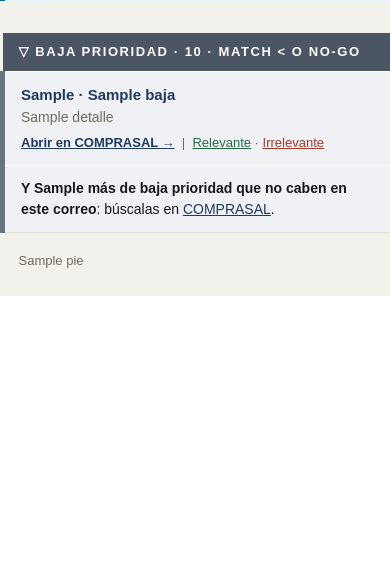
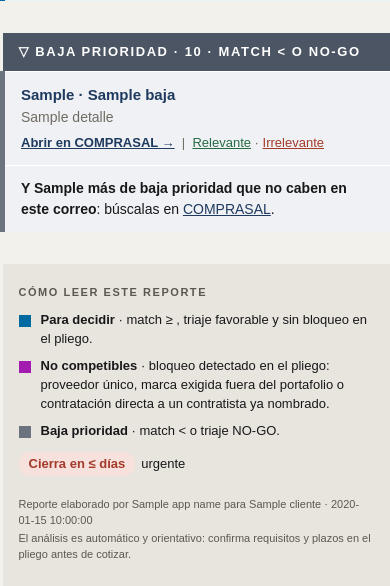
Before and after one commit to emgonzalez/tender-opportunity-tracker, a Python web app: template templates/report.html in a window 390 px wide. Shown: the part 1263-1849 px from the top of the page. Before the commit the page ends 1559 px from the top, so only its background shows below. Run offline with Jinja, Linux system fonts and the light colour scheme; the template is opened without the code that fills it: most values are stand-ins (such as "Sample title", 1, 10 or a date in 2020).

Commit message:
feat(notifier): pie del correo en tres bloques (cómo leer, votos, metadatos)
- Fondo un tono más oscuro que el cuerpo (#E8E5DE / #1A1A1A), 32 px tras la última sección.
- «Cómo leer este reporte»: tres definiciones con cuadrito de 12 px del color de la
  franja de su sección (tabla) y el chip rojo «Cierra en ≤ 7 días · urgente».
- Línea divisoria y «Tus votos Relevante / Irrelevante…» solo si el correo trae enlaces de voto.
- Metadatos a 11 px en dos líneas.
- Overrides oscuros: media query + [data-ogsb] para fondo y cuadritos.
- Pila de fuentes acortada (Arial,sans-serif) para mantener el peso bajo el presupuesto.

Co-Authored-By: Claude Sonnet 5.5 <noreply@anthropic.com>

```diff
--- a/src/notifier/email_sender.py
+++ b/src/notifier/email_sender.py
@@ -524,6 +524,8 @@ def componer_correo(
             "comprasal_url": COMPRASAL_URL,
             "regla_baja": f"match < {UMBRAL_MATCH_DECIDIR} o triaje NO-GO",
             "umbral_decidir": UMBRAL_MATCH_DECIDIR,
+            "dias_urgente": DIAS_ESTA_SEMANA,
+            "cliente": getattr(client_profile, "client_name", ""),
             "pie": _pie(app_full_name, feedback.activo(config)),
         }
 
@@ -537,6 +539,9 @@ def componer_correo(
             c = armar(detalladas, max_baja)
             for clave in ("decidir", "decidir_lineas", "no_competibles", "baja"):
                 c[clave] = [{**o, "feedback": con_votos(o)} for o in c[clave]]
+            # La frase «Tus votos…» del pie solo si algún enlace de voto salió en el correo.
+            c["con_votos"] = any(o["feedback"] for clave in ("decidir", "decidir_lineas", "no_competibles", "baja")
+                                 for o in c[clave])
             html = template.render(**c)
             if len(html.encode("utf-8")) <= PRESUPUESTO_HTML:
                 break
--- a/templates/report.html
+++ b/templates/report.html
@@ -16,7 +16,8 @@
     Presupuesto de peso: tests/test_email_peso.py (Gmail recorta a ~102 KB). #}
 {%- set NAVY = '#1F3A5F' %}{% set VERDE = '#2E7D4F' %}{% set ROJO = '#A33A2A' %}{% set AMBAR = '#8A6D1F' %}
 {%- set CREMA = '#F3F1EC' %}{% set GRIS = '#6F6B62' %}{% set LINEA = '#E2DED3' %}{% set TINTA = '#18181A' %}
-{%- set FF = 'Arial,Helvetica,sans-serif' %}
+{#- Pila corta a propósito: se repite ~280 veces y el correo vive bajo el presupuesto de peso de Gmail. #}
+{%- set FF = 'Arial,sans-serif' %}
 {#- Un tono propio y saturado por sección; NO se usa en ningún otro elemento del correo (rojo, verde y ámbar
     siguen reservados a urgencia, Relevante/Irrelevante y match). `banda`/`tinte`/`franja`/`txt` en modo claro;
     los valores oscuros viven en las clases bd-/tn-/fr- del <style>. #}
@@ -26,6 +27,8 @@
   'baj': {'banda': '#4B5563', 'tinte': '#EFF1F4', 'franja': '#6B7280', 'txt': '#FFFFFF'}} %}
 {#- Verde del enlace «Relevante» sobre los fondos tintados: VERDE (#2E7D4F) da 4,3-4,5:1 ahí; este da ≥ 4,5:1. #}
 {%- set VERDE_TXT = '#276B45' %}
+{#- Pie: fondo un tono más oscuro que el cuerpo. El gris del tema (#6F6B62) da 4,2:1 sobre él; este da ≥ 4,5:1. #}
+{%- set PIE_BG = '#E8E5DE' %}{% set PIE_GRIS = '#5C584F' %}
 <style type="text/css">
 body{margin:0;padding:0}
 table{border-collapse:collapse;mso-table-lspace:0;mso-table-rspace:0}
@@ -56,6 +59,8 @@ body,.bg{background:#121212 !important}
 .tn-dec{background:#0C2333 !important}.tn-nc{background:#2A1430 !important}.tn-baj{background:#1C1F25 !important}
 .bd-baj{background:#374151 !important;color:#E5E7EB !important}
 .fr-dec{border-left-color:#38BDF8 !important}.fr-nc{border-left-color:#E879F9 !important}.fr-baj{border-left-color:#9CA3AF !important}
+.pf{background:#1A1A1A !important}
+.sq-dec{background:#38BDF8 !important}.sq-nc{background:#E879F9 !important}.sq-baj{background:#9CA3AF !important}
 }
 {#- Outlook (app y web) no respeta prefers-color-scheme: oscurece con [data-ogsc] (texto) y [data-ogsb] (fondo). #}
 [data-ogsc] .tx{color:#EDEDED !important}[data-ogsc] .mu{color:#B8B3A8 !important}
@@ -72,6 +77,9 @@ body,.bg{background:#121212 !important}
 [data-ogsb] .tn-baj{background:#1C1F25 !important}[data-ogsb] .bd-baj{background:#374151 !important}
 [data-ogsb] .fr-dec{border-left-color:#38BDF8 !important}[data-ogsb] .fr-nc{border-left-color:#E879F9 !important}
 [data-ogsb] .fr-baj{border-left-color:#9CA3AF !important}
+[data-ogsb] .pf{background:#1A1A1A !important}
+[data-ogsb] .sq-dec{background:#38BDF8 !important}[data-ogsb] .sq-nc{background:#E879F9 !important}
+[data-ogsb] .sq-baj{background:#9CA3AF !important}
 </style>
 </head>
 <body class="bg" style="margin:0;padding:0;background:{{ CREMA }}">
@@ -84,6 +92,11 @@ body,.bg{background:#121212 !important}
 {%- macro boton(url, texto, bg, cls) %}<table role="presentation" width="100%" cellpadding="0" cellspacing="0" border="0"><tr><td class="{{ cls }}" align="center" bgcolor="{{ bg }}" style="background:{{ bg }};border-radius:4px"><a href="{{ url }}" target="_blank" style="display:block;padding:12px 14px;font:bold 15px/20px {{ FF }};color:#FFFFFF;text-decoration:none">{{ texto }}</a></td></tr></table>{% endmacro %}
 {%- macro color_match(m) %}{% if m >= 90 %}{{ VERDE }}{% elif m >= 80 %}{{ AMBAR }}{% else %}{{ GRIS }}{% endif %}{% endmacro %}
 {%- macro clase_match(m) %}{% if m >= 90 %}kv{% elif m >= 80 %}ka{% else %}mu{% endif %}{% endmacro %}
+{#- Fila de «Cómo leer este reporte»: cuadrito de 12 px del color de la franja de su sección (tabla, sin flex). #}
+{%- macro definicion(k, nombre, texto) %}
+<tr><td width="12" valign="top" style="width:12px;padding:5px 10px 0 0"><table role="presentation" width="12" cellpadding="0" cellspacing="0" border="0"><tr><td class="sq-{{ k }}" width="12" height="12" bgcolor="{{ SEC[k].franja }}" style="width:12px;height:12px;line-height:12px;font-size:0;background:{{ SEC[k].franja }}">&nbsp;</td></tr></table></td>
+<td class="tx" valign="top" style="padding:0 0 8px 0;font:13px/19px {{ FF }};color:{{ TINTA }}"><b>{{ nombre }}</b> · {{ texto }}</td></tr>
+{%- endmacro %}
 {#- Banda de encabezado de sección: 32 px de aire antes, franja sólida a todo el ancho. #}
 {%- macro banda(k, texto) %}
 <tr><td height="32" style="height:32px;line-height:32px;font-size:0;mso-line-height-rule:exactly">&nbsp;</td></tr>
@@ -178,7 +191,24 @@ body,.bg{background:#121212 !important}
 {%- if not decidir and not no_competibles and not baja %}
 <tr><td class="mu px" style="padding:14px 24px;font:14px/21px {{ FF }};color:{{ GRIS }}">Sin oportunidades relevantes en este período.</td></tr>
 {%- endif %}
-<tr><td class="ln mu px" style="padding:18px 24px 26px 24px;border-top:1px solid {{ LINEA }};font:13px/19px {{ FF }};color:{{ GRIS }}">{{ pie }}</td></tr>
+<tr><td height="32" style="height:32px;line-height:32px;font-size:0;mso-line-height-rule:exactly">&nbsp;</td></tr>
+<tr><td class="pf px" bgcolor="{{ PIE_BG }}" style="padding:20px 24px 24px 24px;background:{{ PIE_BG }};font-family:{{ FF }}">
+{#- 1 · Cómo leer este reporte #}
+<div class="mu" style="margin:0 0 10px 0;font:bold 11px/16px {{ FF }};letter-spacing:.14em;text-transform:uppercase;color:{{ PIE_GRIS }}">Cómo leer este reporte</div>
+<table role="presentation" width="100%" cellpadding="0" cellspacing="0" border="0">
+{{ definicion('dec', 'Para decidir', 'match ≥ ' ~ umbral_decidir ~ ', triaje favorable y sin bloqueo en el pliego.') }}
+{{ definicion('nc', 'No competibles', 'bloqueo detectado en el pliego: proveedor único, marca exigida fuera del portafolio o contratación directa a un contratista ya nombrado.') }}
+{{ definicion('baj', 'Baja prioridad', 'match < ' ~ umbral_decidir ~ ' o triaje NO-GO.') }}
+</table>
+<div style="margin:4px 0 0 0">{{ chip('Cierra en ≤ ' ~ dias_urgente ~ ' días', '#F6E1DC', ROJO, 'cr') }}<span class="tx" style="font:13px/19px {{ FF }};color:{{ TINTA }}">urgente</span></div>
+{#- 2 · Votos (solo si el correo trae enlaces de voto) #}
+{%- if con_votos %}
+<div class="ln" style="margin:14px 0 0 0;padding:12px 0 0 0;border-top:1px solid #D2CEC3;font:13px/19px {{ FF }};color:{{ TINTA }}"><span class="tx">Tus votos </span><b class="kv" style="color:{{ VERDE_TXT }}">Relevante</b><span class="tx"> / </span><b class="kr" style="color:{{ ROJO }}">Irrelevante</b><span class="tx"> afinan los próximos reportes.</span></div>
+{%- endif %}
+{#- 3 · Metadatos #}
+<div class="mu" style="margin:14px 0 0 0;font:11px/16px {{ FF }};color:{{ PIE_GRIS }}">Reporte elaborado por {{ app_name }} para {{ cliente }} · {{ fecha_larga }}</div>
+<div class="mu" style="margin:2px 0 0 0;font:11px/16px {{ FF }};color:{{ PIE_GRIS }}">El análisis es automático y orientativo: confirma requisitos y plazos en el pliego antes de cotizar.</div>
+</td></tr>
 </table>
 <!--[if mso]></td></tr></table><![endif]-->
 </body>
```
Also changed, not shown: tests/test_email_estilo.py (+50 -2 lines).
